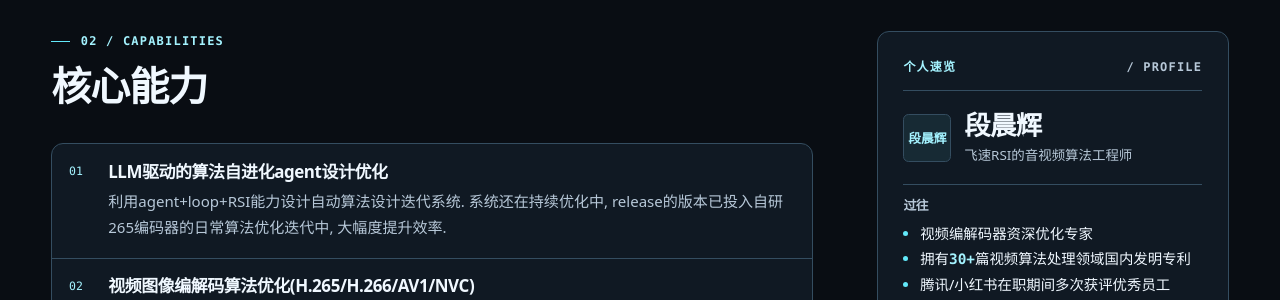
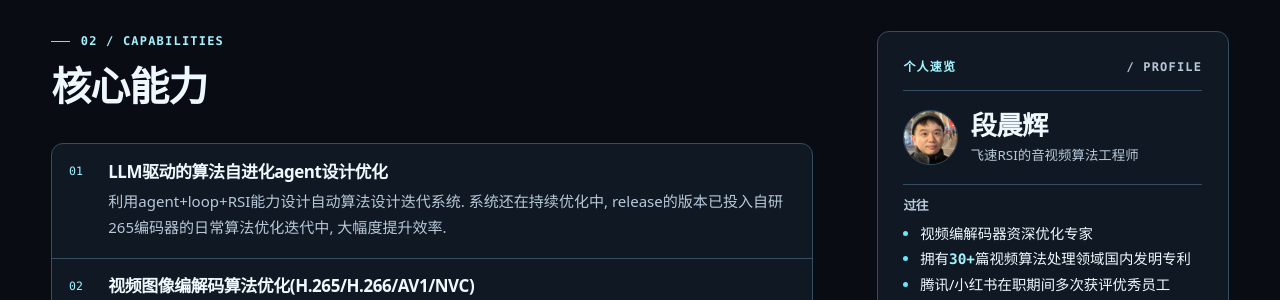
Before and after one commit to bitchenhui/bitchenhui.github.io, a Jekyll site: the page built from index.html, in a window 1280 px wide. Shown: the part 594-894 px from the top of the page. Built offline with Jekyll 4.4.1, drawn with Linux system fonts in a browser that asks for light colours.

Commit message:
feat: add photo avatar to profile card

```diff
--- a/_config.yml
+++ b/_config.yml
@@ -17,6 +17,8 @@ author:
   # 可选: hero 区与简历页头部的个人简介行, 留空则不显示
   intro: ""
   email: "ppduan50@gmail.com"
+  # 可选: 个人速览卡头像, 留空则显示姓名首字徽标
+  avatar: "/assets/img/avatar.webp"
   # 展示在侧栏卡片「联系」中的微信号
   wechat: "ppneversleep"
   github: ""
--- a/_includes/profile-card.html
+++ b/_includes/profile-card.html
@@ -6,7 +6,12 @@
 <aside class="profile-card" aria-labelledby="profile-card-title">
   <p class="eyebrow profile-card__label">个人速览 <span aria-hidden="true">/ PROFILE</span></p>
   <div class="profile-card__identity">
-    <span class="profile-card__mark" aria-hidden="true">{{ site.author.name | slice: 0, 3 | upcase | escape }}</span>
+    {% assign avatar = site.author.avatar | default: "" | strip %}
+    {% if avatar != "" %}
+      <img class="profile-card__avatar" src="{{ avatar | relative_url }}" width="96" height="96" alt="{{ site.author.name | escape }}的头像">
+    {% else %}
+      <span class="profile-card__mark" aria-hidden="true">{{ site.author.name | slice: 0, 3 | upcase | escape }}</span>
+    {% endif %}
     <div>
       <h2 id="profile-card-title">{{ site.author.name | escape }}</h2>
       <p class="profile-card__role">{{ site.author.role | escape }}</p>
--- a/assets/css/main.scss
+++ b/assets/css/main.scss
@@ -349,6 +349,15 @@ main { min-height: calc(100vh - 10rem); }
 }
 .profile-card__label { display: flex; justify-content: space-between; gap: 0.5rem; padding-bottom: 0.75rem; border-bottom: 1px solid var(--line); }
 .profile-card__identity { display: flex; align-items: center; gap: 0.8rem; margin-block: 1.1rem; }
+.profile-card__avatar {
+  flex: none;
+  width: 3.4rem;
+  height: 3.4rem;
+  border: 1px solid var(--line);
+  border-radius: 50%;
+  object-fit: cover;
+  background: var(--accent-soft);
+}
 .profile-card__mark {
   display: grid;
   flex: none;
```
Also changed, not shown: assets/img/avatar.webp (added).
